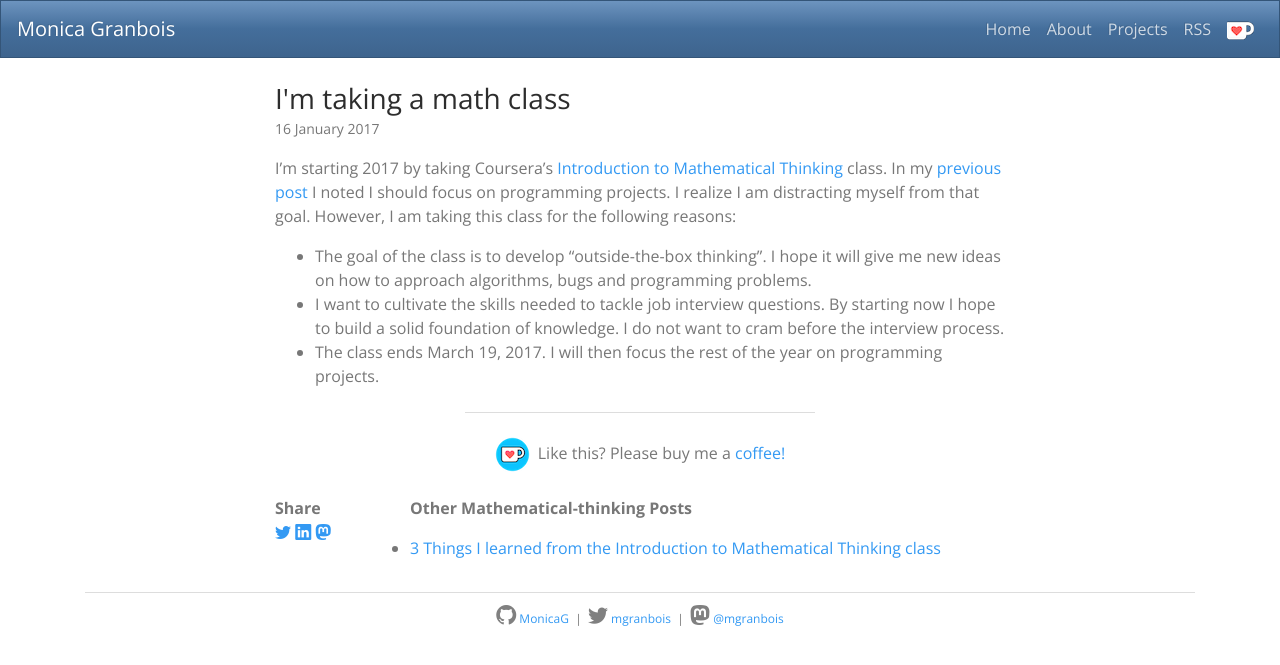
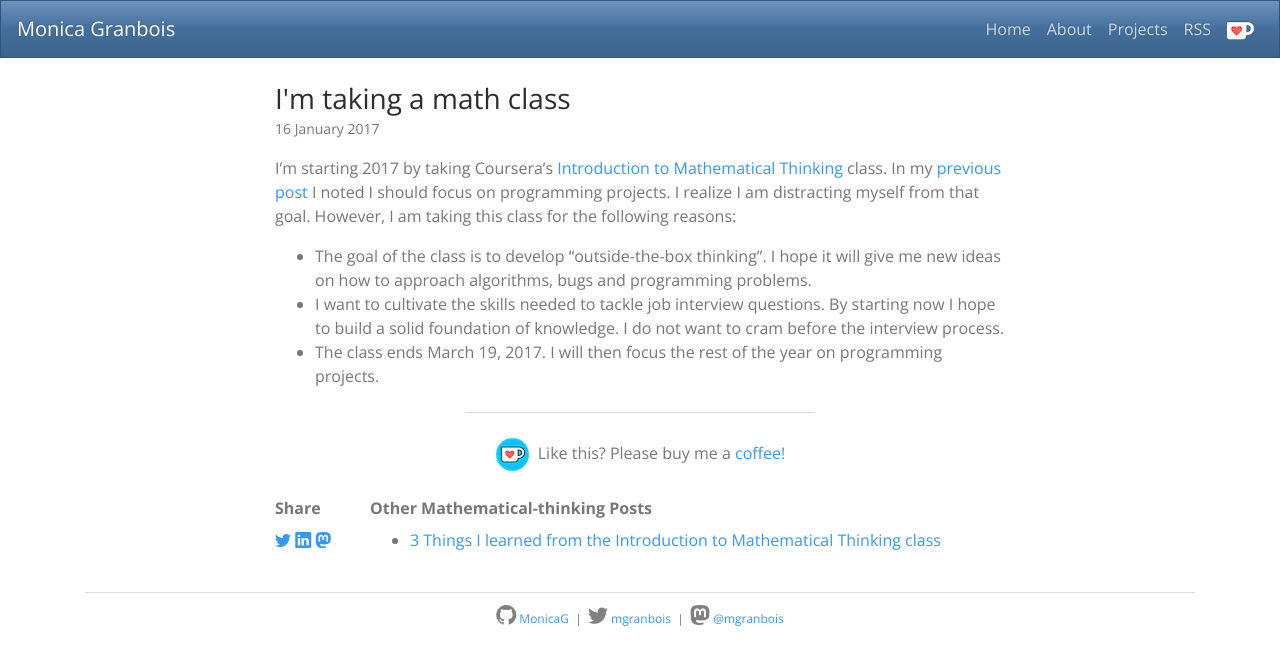
Before and after one commit to MonicaG/MonicaG.github.io, a Jekyll site: the page built from _posts/2017-01-16-taking-a-math-course.markdown, in a window 1280 px wide. Shown: the top 665 px of the page. Built offline with Jekyll 4.4.1, drawn with Linux system fonts in a browser that asks for light colours; nearby versions of some CDN libraries; comment, search, counter and statistics services are not loaded.

Commit message:
updated formatting of related posts

```diff
--- a/_includes/related-posts.html
+++ b/_includes/related-posts.html
@@ -1,14 +1,15 @@
 <div class="related-posts">
-	{% assign firstTime = true %}
-	<ul>
-	{% for post in site.posts %}
-		{% if post.title != page.title and post.categories[0] == page.categories[0] %}
-			{% if firstTime == true %}
-				<p class="text-left font-weight-bold">Other {{ post.categories[0] | capitalize }} Posts</p>
-			{% endif %}
-			{% assign firstTime = false %}
-			<li><a href="{{ post.url }}">{{ post.title }}</a></li>
-		{% endif %}
-	{% endfor %}
-	</ul>
+	{% unless page.category == null %}
+		{% capture pageCategory %}{{ page.category }}{% endcapture %}
+		{% unless site.categories[pageCategory].size == 1 %}
+			<p class="font-weight-bold text-left mb-2">Other {{ pageCategory | capitalize }} Posts</p>
+			<ul>
+				{% for post in site.categories[pageCategory] %}
+					{% unless post.title == page.title  %}
+						<li><a href="{{ post.url }}">{{ post.title }}</a></li>
+					{% endunless %}
+				{% endfor %}
+			</ul>
+		{% endunless %}
+	{% endunless %}
 </div>
--- a/_includes/share.html
+++ b/_includes/share.html
@@ -1,5 +1,5 @@
 <div class="text-center text-md-left mb-4">
-			<span class="font-weight-bold">Share</span><br/>
+			<p class="font-weight-bold mb-2">Share</p>
 			<a href="https://twitter.com/intent/tweet?text={{ page.title }}&url={{ site.url }}{{ page.url }}&via={{ site.twitter_username }}&related={{ site.twitter_username }}" rel="nofollow" target="_blank"><i class="bi bi-twitter mx-2 mx-md-0"></i></a>
 			<a href="https://www.linkedin.com/sharing/share-offsite/?url={{ site.url }}{{ page.url }}" rel="nofollow" target="_blank"><i class="bi bi-linkedin mx-2 mx-md-0"></i></a>
 			<a href="https://mastodonshare.com/?text={{ page.title }}&url={{ site.url }}{{ page.url }}" rel="nofollow" target="_blank"><i class="bi bi-mastodon mx-2 mx-md-0"></i></a>
```
